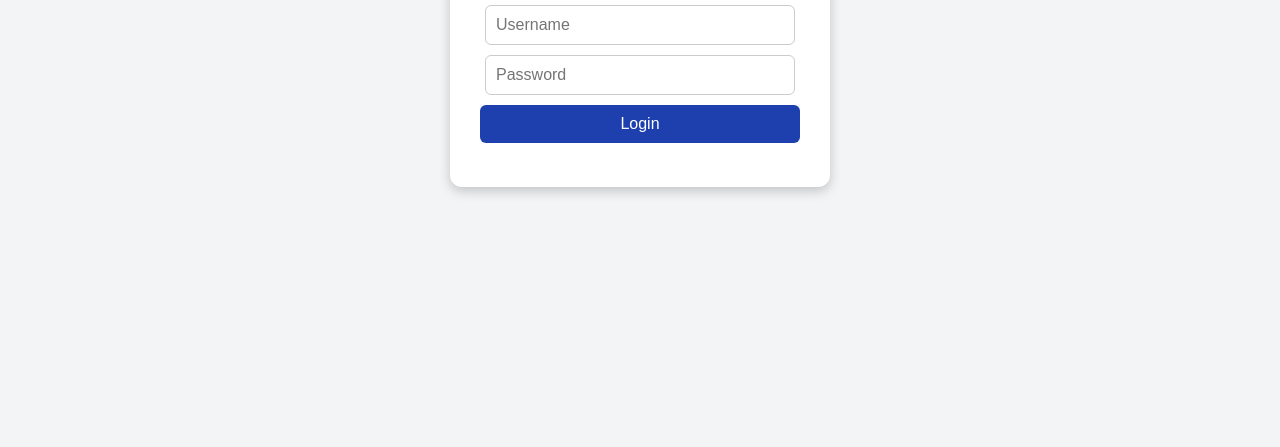
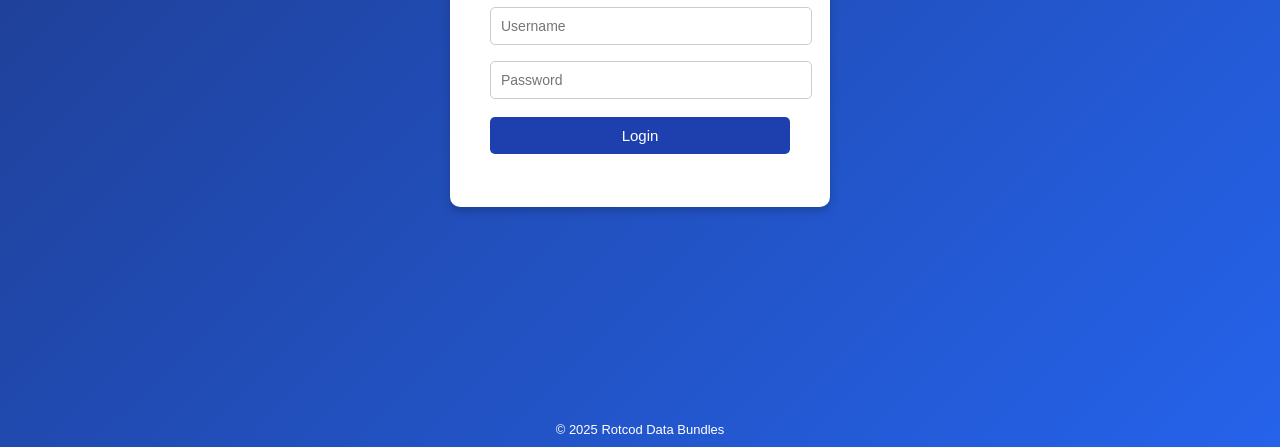
Before and after one commit to rotcoddata/rotcoddata-site, a plain HTML site: page login.html in a window 1280 px wide. Shown: the part 353-800 px from the top of the page. Drawn offline with Linux system fonts and the light colour scheme.

Commit message:
Secure admin login with redirect and session protection

```diff
--- a/login.html
+++ b/login.html
@@ -7,84 +7,96 @@
   <style>
     body {
       font-family: Arial, sans-serif;
-      background: #f3f4f6;
+      background: linear-gradient(135deg, #1e3a8a, #2563eb);
+      height: 100vh;
       display: flex;
+      align-items: center;
       justify-content: center;
-      align-items: center;
-      height: 100vh;
       margin: 0;
     }
     .login-box {
       background: white;
-      padding: 30px;
-      border-radius: 12px;
-      box-shadow: 0 4px 12px rgba(0,0,0,0.2);
+      padding: 40px;
+      border-radius: 10px;
+      box-shadow: 0 4px 10px rgba(0,0,0,0.2);
+      width: 300px;
       text-align: center;
-      width: 320px;
     }
-    h2 {
+    .login-box h2 {
       color: #1e40af;
+      margin-bottom: 25px;
     }
-    input {
-      display: block;
-      width: 90%;
-      margin: 10px auto;
+    input[type="text"], input[type="password"] {
+      width: 100%;
       padding: 10px;
+      margin: 8px 0;
       border: 1px solid #ccc;
-      border-radius: 6px;
-      font-size: 16px;
+      border-radius: 5px;
+      font-size: 14px;
     }
     button {
       background: #1e40af;
       color: white;
-      padding: 10px 15px;
       border: none;
-      border-radius: 6px;
+      padding: 10px;
+      width: 100%;
+      border-radius: 5px;
       cursor: pointer;
-      width: 100%;
-      font-size: 16px;
+      font-size: 15px;
+      margin-top: 10px;
     }
     button:hover {
       background: #2563eb;
     }
     .error {
       color: red;
+      font-size: 13px;
       margin-top: 10px;
-      font-size: 14px;
+    }
+    footer {
+      text-align: center;
+      color: white;
+      font-size: 13px;
+      position: absolute;
+      bottom: 10px;
+      width: 100%;
     }
   </style>
 </head>
 <body>
 
   <div class="login-box">
-    <h2>🔐 Rotcod Admin Login</h2>
-    <form id="loginForm">
-      <input type="text" id="username" placeholder="Username" required>
-      <input type="password" id="password" placeholder="Password" required>
-      <button type="submit">Login</button>
-    </form>
+    <h2>🔐 Admin Login</h2>
+    <input type="text" id="username" placeholder="Username">
+    <input type="password" id="password" placeholder="Password">
+    <button onclick="login()">Login</button>
     <p class="error" id="errorMsg"></p>
   </div>
 
+  <footer>© 2025 Rotcod Data Bundles</footer>
+
   <script>
-    document.getElementById('loginForm').addEventListener('submit', function (e) {
-      e.preventDefault();
+    // Check if already logged in
+    if (localStorage.getItem("isLoggedIn")) {
+      window.location.href = "dashboard.html";
+    }
 
-      const username = document.getElementById('username').value.trim();
-      const password = document.getElementById('password').value.trim();
-      const errorMsg = document.getElementById('errorMsg');
+    function login() {
+      const user = document.getElementById("username").value.trim();
+      const pass = document.getElementById("password").value.trim();
+      const errorMsg = document.getElementById("errorMsg");
 
-      // Admin credentials (change them if you wish)
-      const adminUser = 'admin';
-      const adminPass = 'rotcod123';
+      // ✅ You can change this username/password below
+      const correctUser = "admin";
+      const correctPass = "1234";
 
-      if (username === adminUser && password === adminPass) {
-        sessionStorage.setItem('isLoggedIn', 'true');
-        window.location.href = 'dashboard.html';
+      if (user === correctUser && pass === correctPass) {
+        localStorage.setItem("isLoggedIn", "true");
+        window.location.href = "dashboard.html";
       } else {
-        errorMsg.textContent = '❌ Invalid username or password';
+        errorMsg.textContent = "❌ Incorrect username or password";
       }
-    });
+    }
   </script>
 
 </body>
```
